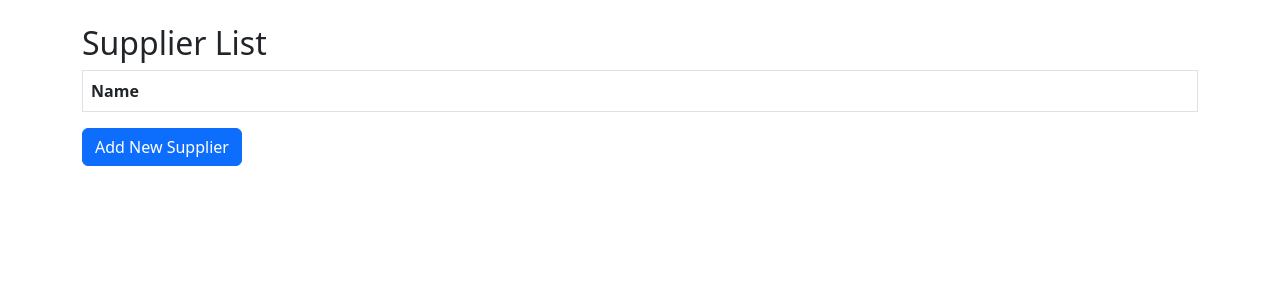
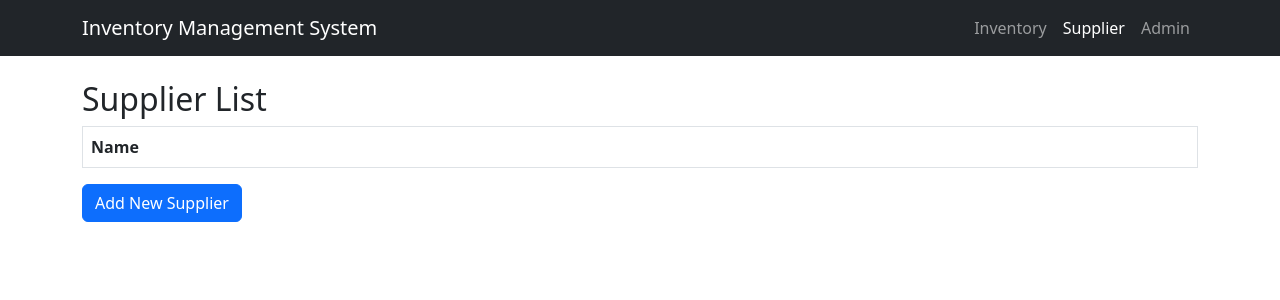
Before and after one commit to hoking1234/KiraIMS, a Django app: page /supplier/ in a window 1280 px wide. Shown: the top 300 px of the page. Run offline with Django 4.2, Linux system fonts and the light colour scheme; data that the repository does not hold is empty.

Commit message:
Added navbar for easy navigation and README for running instruction

```diff
--- a/backend/backendapp/apps/inventory/templates/inventory/detail.html
+++ b/backend/backendapp/apps/inventory/templates/inventory/detail.html
@@ -7,6 +7,8 @@
     <link rel="stylesheet" href="https://cdn.jsdelivr.net/npm/bootstrap@5.3.0/dist/css/bootstrap.min.css">
 </head>
 <body>
+{% include 'partials/navbar.html' %}
+
     <div class="container mt-4">
         <h2>Inventory Detail</h2>
         <div class="mb-3">
--- a/backend/backendapp/apps/inventory/templates/inventory/list.html
+++ b/backend/backendapp/apps/inventory/templates/inventory/list.html
@@ -7,6 +7,8 @@
     <link rel="stylesheet" href="https://cdn.jsdelivr.net/npm/bootstrap@5.3.0/dist/css/bootstrap.min.css">
 </head>
 <body>
+{% include 'partials/navbar.html' %}
+
     <div class="container mt-4">
         <h2>Inventory List</h2>
         <table class="table table-bordered">
--- /dev/null
+++ b/backend/backendapp/apps/inventory/templates/partials/navbar.html
@@ -0,0 +1,22 @@
+<!-- templates/partials/navbar.html -->
+<nav class="navbar navbar-expand-lg navbar-dark bg-dark">
+    <div class="container">
+        <a class="navbar-brand" href="/">Inventory Management System</a>
+        <button class="navbar-toggler" type="button" data-bs-toggle="collapse" data-bs-target="#navbarNav">
+            <span class="navbar-toggler-icon"></span>
+        </button>
+        <div class="collapse navbar-collapse" id="navbarNav">
+            <ul class="navbar-nav ms-auto">
+                <li class="nav-item">
+                    <a class="nav-link {% if request.path == '/inventory/' %}active{% endif %}" href="/inventory/">Inventory</a>
+                </li>
+                <li class="nav-item">
+                    <a class="nav-link {% if request.path == '/supplier/' %}active{% endif %}" href="/supplier/">Supplier</a>
+                </li>
+                <li class="nav-item">
+                    <a class="nav-link" href="/admin/">Admin</a>
+                </li>
+            </ul>
+        </div>
+    </div>
+</nav>
--- a/backend/backendapp/apps/inventory/templates/supplier/list.html
+++ b/backend/backendapp/apps/inventory/templates/supplier/list.html
@@ -7,6 +7,8 @@
     <link rel="stylesheet" href="https://cdn.jsdelivr.net/npm/bootstrap@5.3.0/dist/css/bootstrap.min.css">
 </head>
 <body>
+{% include 'partials/navbar.html' %}
+
     <div class="container mt-4">
         <h2>Supplier List</h2>
         <table class="table table-bordered">
```
Also changed, not shown: README.md, Screenshot 2025-03-06 at 10.53.08 PM.png (added), Screenshot 2025-03-06 at 10.53.13 PM.png (added), image.png (added).
